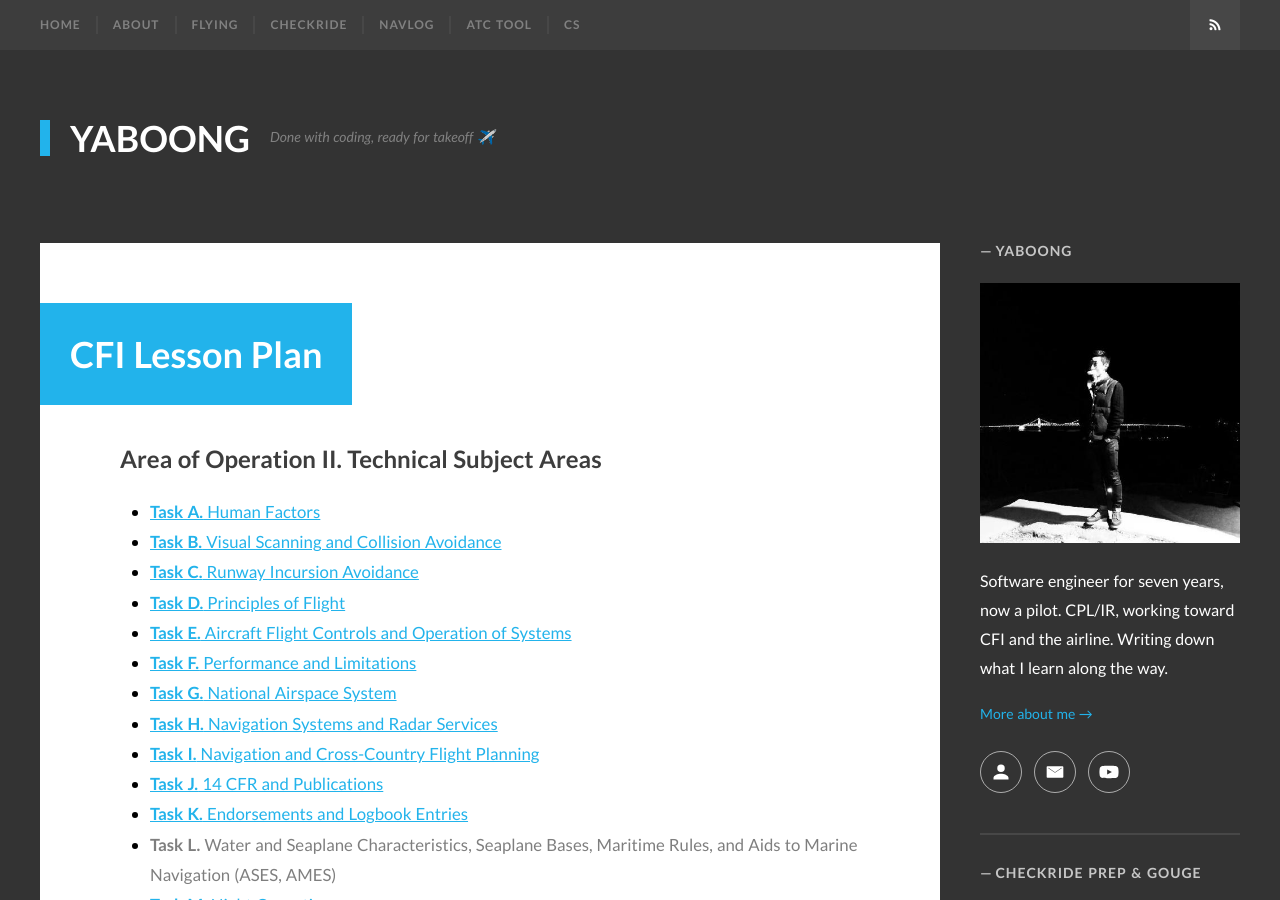
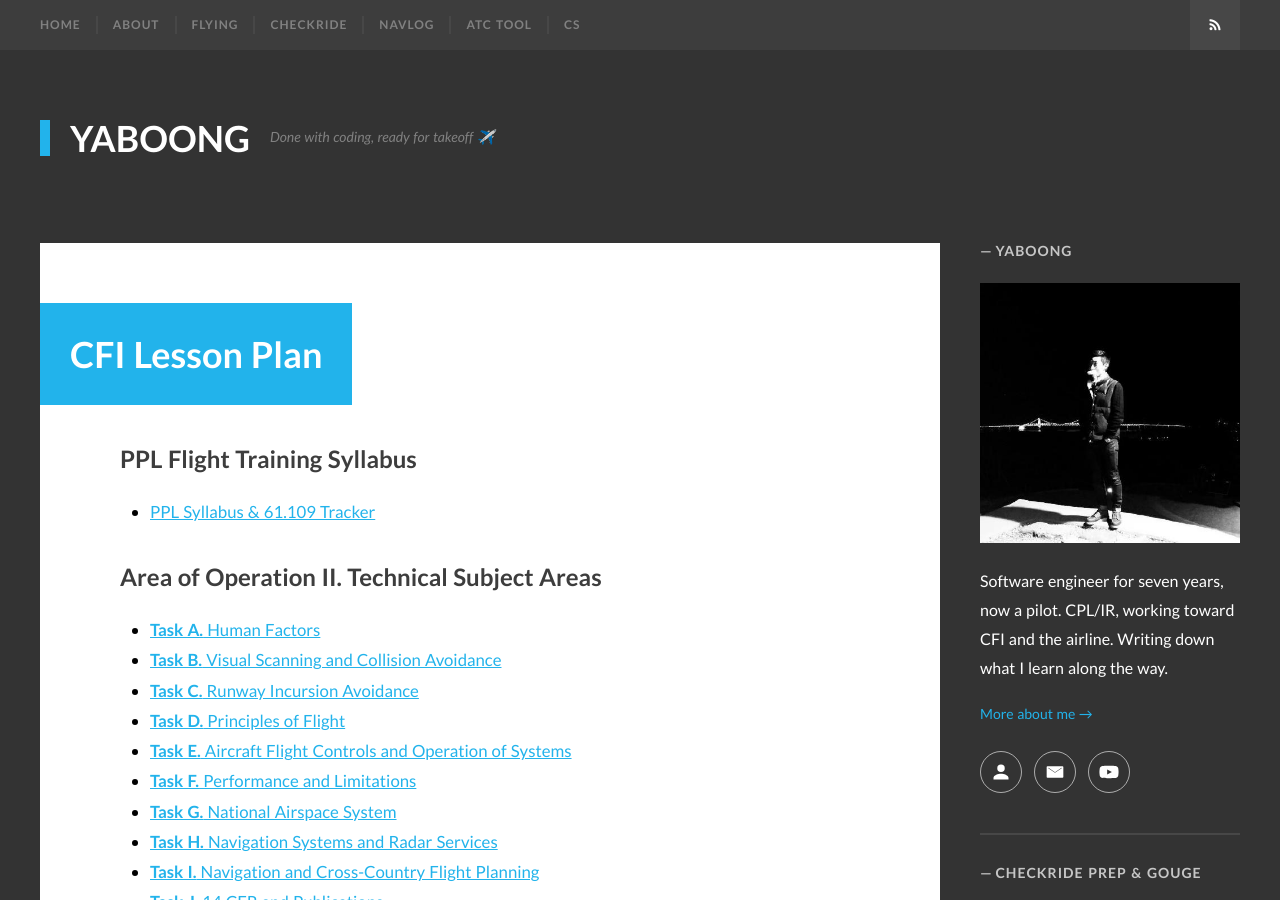
Before and after one commit to yaboong/yaboong.github.io, a Jekyll site: the page built from cfi-lesson-plan.md, in a window 1280 px wide and 900 px high. Built offline with Jekyll 4.4.1, drawn with Linux system fonts in a browser that asks for light colours; some web fonts are replaced.

Commit message:
CFI Lesson Plan: add PPL Flight Training Syllabus section with tracker link
Co-Authored-By: Claude Opus 5.5 <noreply@anthropic.com>

```diff
--- a/cfi-lesson-plan.md
+++ b/cfi-lesson-plan.md
@@ -5,6 +5,11 @@ description: CFI lesson plans organized by the Flight Instructor ACS areas of op
 permalink: /cfi-lesson-plan/
 sitemap: false
 ---
+<h3>PPL Flight Training Syllabus</h3>
+<ul>
+<li><a href="https://docs.google.com/spreadsheets/d/1PgHlWjVPUzYFpK3sM6ImaRNLEAMM1uALF2Fr6-PcfFc/edit?usp=sharing" target="_blank" rel="noopener">PPL Syllabus &amp; 61.109 Tracker</a></li>
+</ul>
+
 {% for area in site.data.cfi_acs.areas %}
 <h3>Area of Operation {{ area.roman }}. {{ area.title }}</h3>
 <ul>
```
